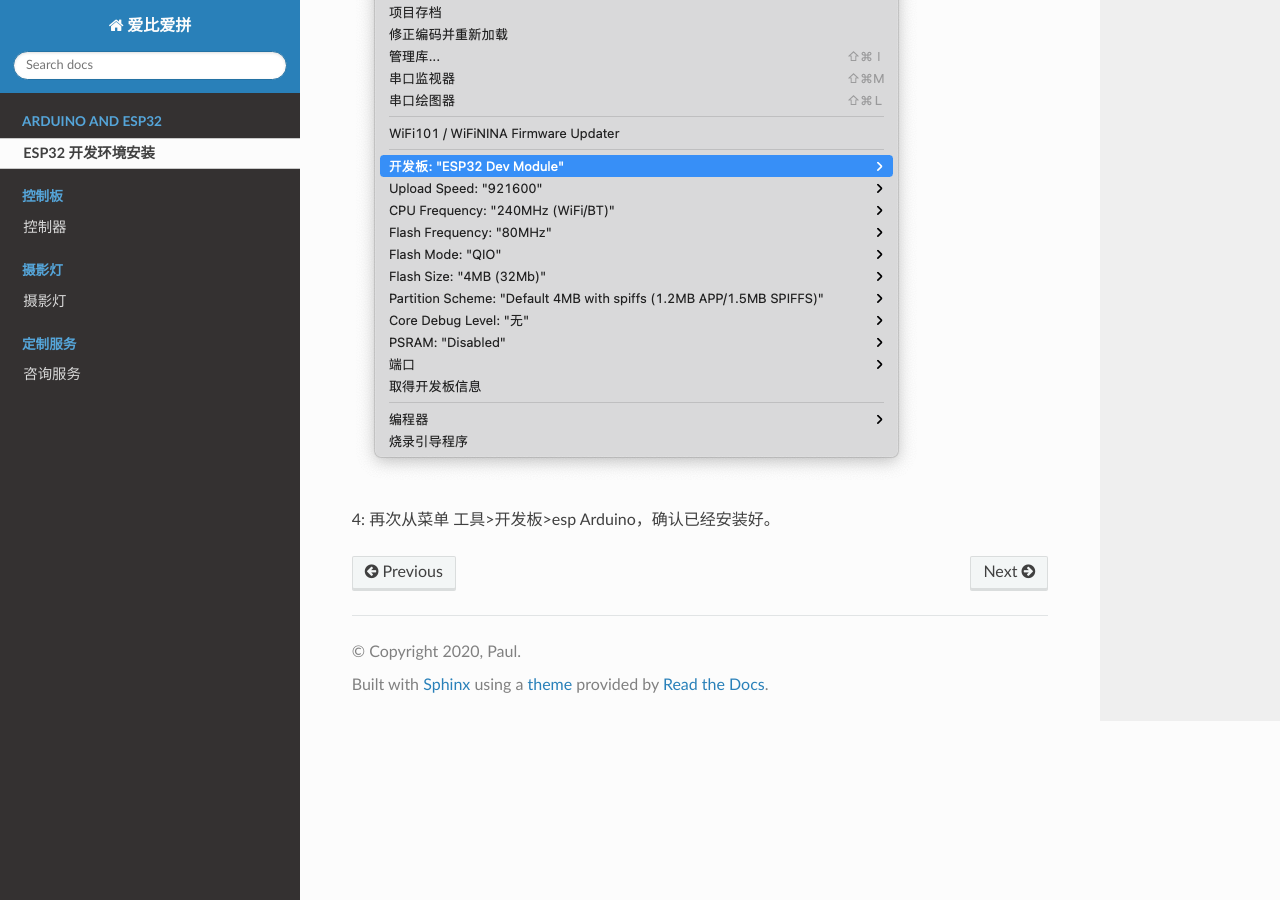
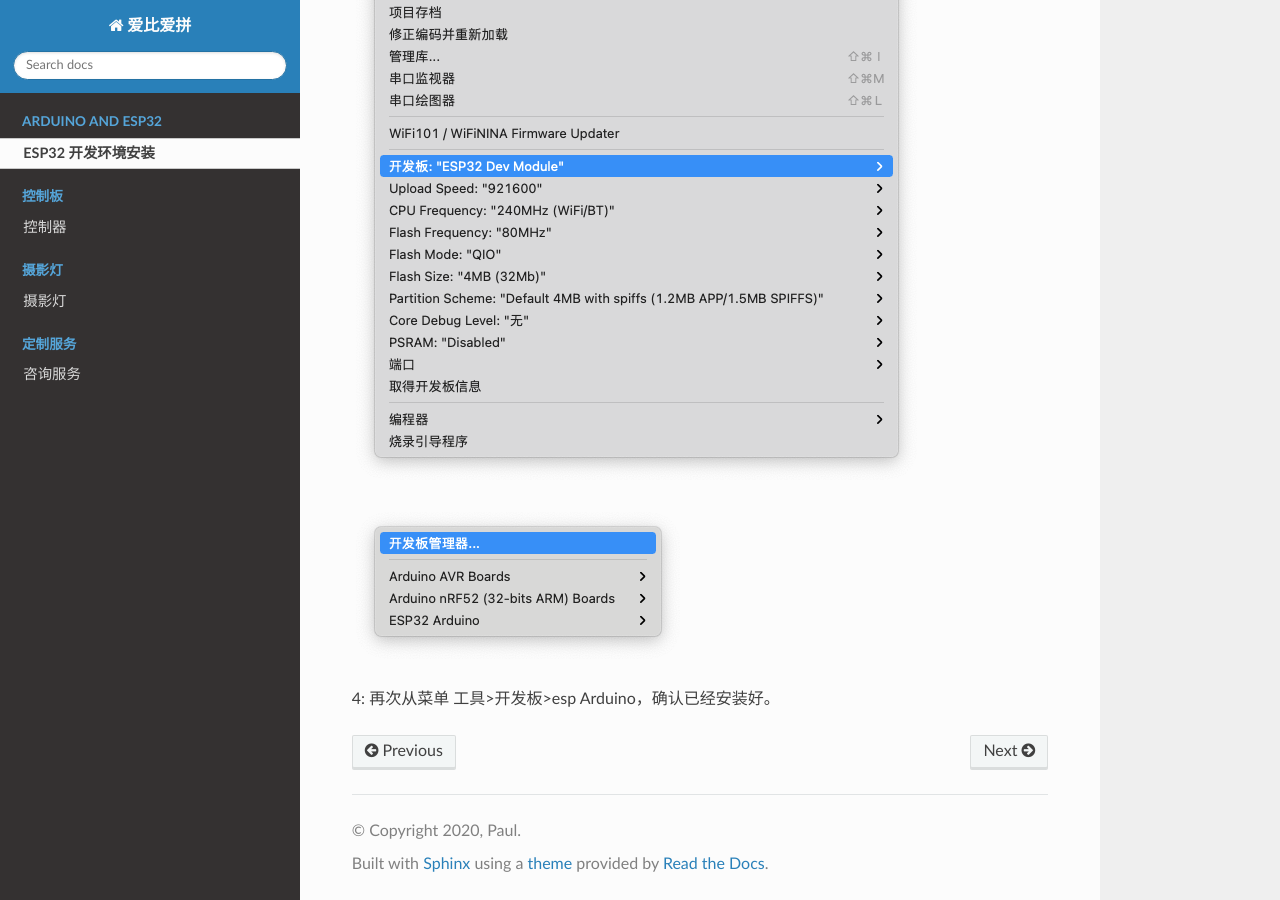
Before and after one commit to paultang/abapweb, a Sphinx documentation site: the page built from source/installation.rst, in a window 1280 px wide and 900 px high, scrolled down 1193 px. Built offline with Sphinx 7.4.7 and the Read the Docs theme 2.0.0, drawn with Linux system fonts in a browser that asks for light colours.

Commit message:
Update installation.rst

```diff
--- a/source/installation.rst
+++ b/source/installation.rst
@@ -14,4 +14,7 @@
 
 .. image:: /image/devboard.png
 
+.. image:: /image/devboard2.png
+
+
 4: 再次从菜单 工具>开发板>esp Arduino，确认已经安装好。
```
